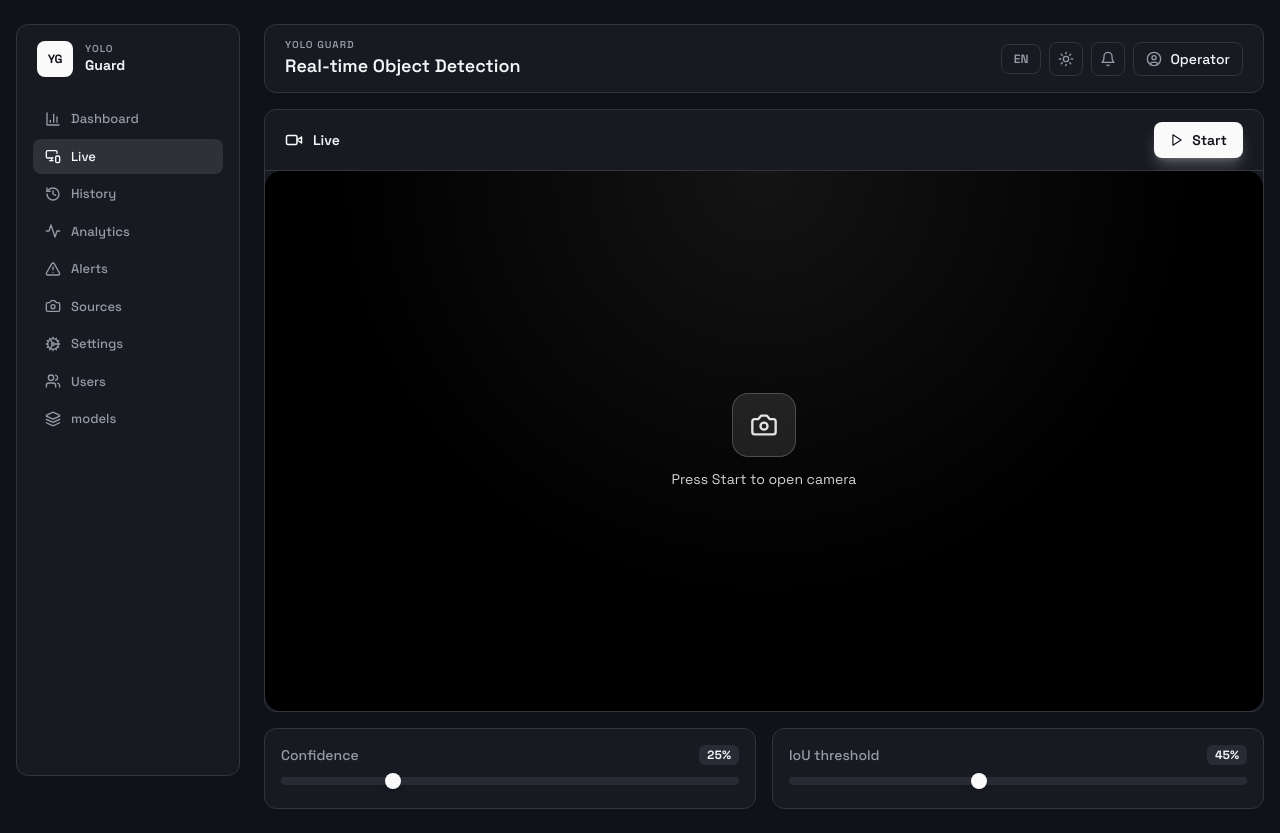
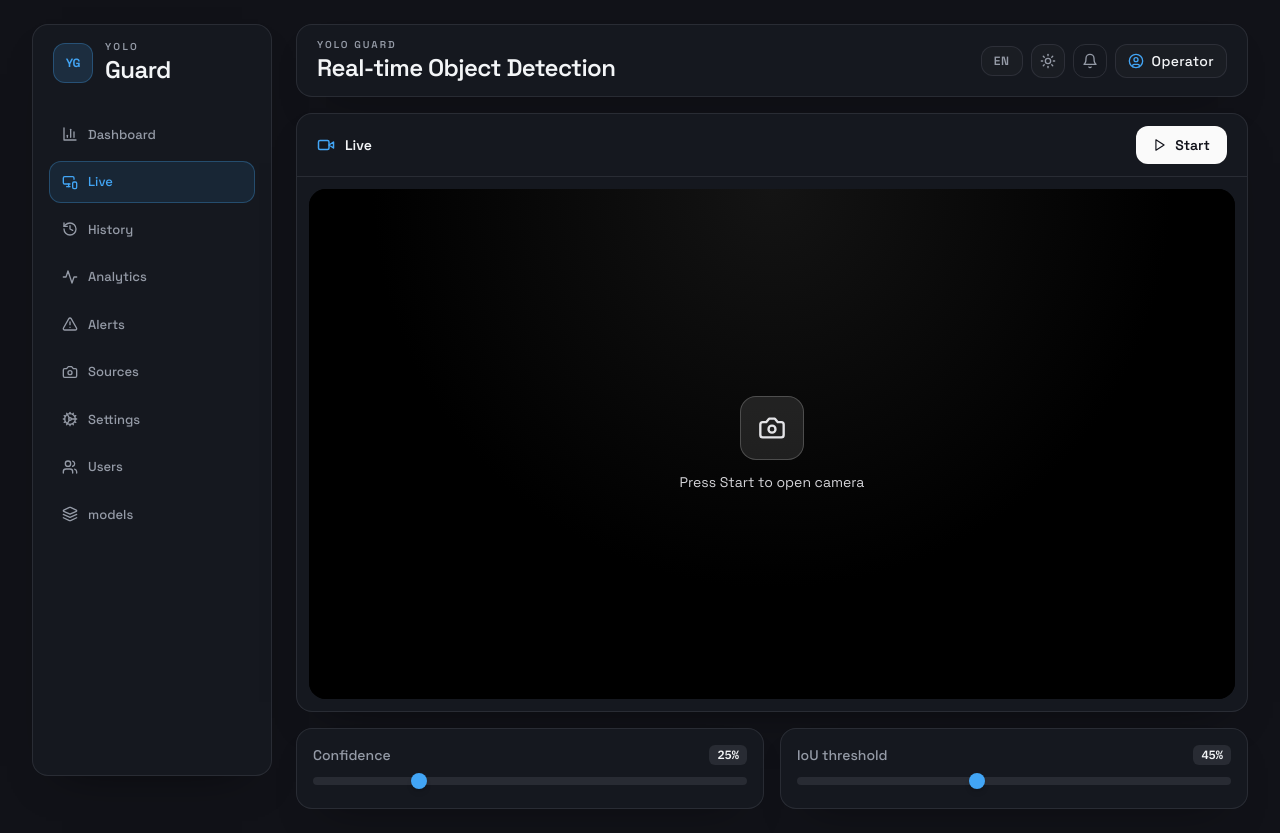
Before and after one commit to KapaSique/YOLO-detection, a Next.js app in the folder frontend/: page /live in a window 1280 px wide. Built offline with nearby package versions, Linux system fonts and the light colour scheme.

Commit message:
codex check

```diff
--- a/frontend/src/app/live/page.tsx
+++ b/frontend/src/app/live/page.tsx
@@ -27,25 +27,24 @@ export default function LivePage() {
 
   return (
     <div className="min-h-screen bg-background text-foreground">
-      <div className="mx-auto flex max-w-[1400px] gap-6 px-4 py-6">
+      <div className="mx-auto flex max-w-[1400px] gap-6 px-4 py-6 lg:px-8">
         <Sidebar />
 
         <main className="flex-1 space-y-4">
           <Header />
 
           <div className="space-y-4">
-            {/* Video card */}
-            <div className="overflow-hidden rounded-xl border border-border bg-card shadow-sm">
-              <div className="flex items-center justify-between border-b border-border px-5 py-3">
+            <div className="surface-card overflow-hidden rounded-2xl">
+              <div className="flex items-center justify-between border-b border-border/70 px-5 py-3">
                 <div className="flex items-center gap-2.5 text-sm font-semibold text-card-foreground">
-                  <Video size={18} className="text-primary" />
+                  <Video size={18} className="text-accent" />
                   {t("live")}
                 </div>
                 <button
-                  className={`flex items-center gap-2 rounded-lg px-4 py-2 text-sm font-semibold transition-all ${
+                  className={`flex items-center gap-2 rounded-xl px-4 py-2 text-sm font-semibold transition ${
                     running
-                      ? "bg-red-500 text-white shadow-lg shadow-red-500/25 hover:bg-red-600"
-                      : "bg-primary text-primary-foreground shadow-lg shadow-primary/25 hover:brightness-110"
+                      ? "border border-red-300/20 bg-red-500/90 text-white hover:bg-red-500"
+                      : "border border-primary/20 bg-primary text-primary-foreground hover:opacity-95"
                   }`}
                   onClick={handleToggle}
                 >
@@ -55,28 +54,27 @@ export default function LivePage() {
               </div>
 
               {error && (
-                <div className="flex items-center gap-2 border-b border-border bg-red-500/10 px-5 py-2.5 text-sm text-red-500">
+                <div className="flex items-center gap-2 border-b border-red-500/20 bg-red-500/10 px-5 py-2.5 text-sm text-red-400">
                   <AlertCircle size={16} />
                   {error}
                 </div>
               )}
 
-              <div className="aspect-video max-h-[540px] w-full">
+              <div className="aspect-video max-h-[540px] w-full p-3">
                 <WebcamFeed running={running} onError={handleError} />
               </div>
             </div>
 
-            {/* Controls */}
             <div className="grid grid-cols-1 gap-4 md:grid-cols-2">
-              <div className="space-y-3 rounded-xl border border-border bg-card p-4 shadow-sm">
+              <div className="surface-card space-y-3 rounded-2xl p-4">
                 <div className="flex items-center justify-between text-sm">
                   <span className="font-medium text-muted-foreground">{t("confThreshold")}</span>
-                  <span className="rounded-md bg-secondary px-2 py-0.5 text-xs font-bold tabular-nums">
+                  <span className="font-mono-ui rounded-md bg-secondary px-2 py-0.5 text-xs font-bold tabular-nums">
                     {Math.round(conf * 100)}%
                   </span>
                 </div>
                 <input
-                  className="h-2 w-full cursor-pointer appearance-none rounded-full bg-secondary accent-primary [&::-webkit-slider-thumb]:h-4 [&::-webkit-slider-thumb]:w-4 [&::-webkit-slider-thumb]:appearance-none [&::-webkit-slider-thumb]:rounded-full [&::-webkit-slider-thumb]:bg-primary [&::-webkit-slider-thumb]:shadow-md"
+                  className="h-2 w-full cursor-pointer appearance-none rounded-full bg-secondary accent-accent [&::-webkit-slider-thumb]:h-4 [&::-webkit-slider-thumb]:w-4 [&::-webkit-slider-thumb]:appearance-none [&::-webkit-slider-thumb]:rounded-full [&::-webkit-slider-thumb]:bg-accent [&::-webkit-slider-thumb]:shadow-md"
                   type="range"
                   min="0.05"
                   max="0.9"
@@ -85,15 +83,15 @@ export default function LivePage() {
                   onChange={(e) => setConf(parseFloat(e.target.value))}
                 />
               </div>
-              <div className="space-y-3 rounded-xl border border-border bg-card p-4 shadow-sm">
+              <div className="surface-card space-y-3 rounded-2xl p-4">
                 <div className="flex items-center justify-between text-sm">
                   <span className="font-medium text-muted-foreground">{t("iouThreshold")}</span>
-                  <span className="rounded-md bg-secondary px-2 py-0.5 text-xs font-bold tabular-nums">
+                  <span className="font-mono-ui rounded-md bg-secondary px-2 py-0.5 text-xs font-bold tabular-nums">
                     {Math.round(iou * 100)}%
                   </span>
                 </div>
                 <input
-                  className="h-2 w-full cursor-pointer appearance-none rounded-full bg-secondary accent-primary [&::-webkit-slider-thumb]:h-4 [&::-webkit-slider-thumb]:w-4 [&::-webkit-slider-thumb]:appearance-none [&::-webkit-slider-thumb]:rounded-full [&::-webkit-slider-thumb]:bg-primary [&::-webkit-slider-thumb]:shadow-md"
+                  className="h-2 w-full cursor-pointer appearance-none rounded-full bg-secondary accent-accent [&::-webkit-slider-thumb]:h-4 [&::-webkit-slider-thumb]:w-4 [&::-webkit-slider-thumb]:appearance-none [&::-webkit-slider-thumb]:rounded-full [&::-webkit-slider-thumb]:bg-accent [&::-webkit-slider-thumb]:shadow-md"
                   type="range"
                   min="0.1"
                   max="0.95"
--- a/frontend/src/app/page.tsx
+++ b/frontend/src/app/page.tsx
@@ -15,7 +15,7 @@ export default function HomePage() {
 
   return (
     <div className="min-h-screen bg-background text-foreground">
-      <div className="mx-auto flex max-w-[1400px] gap-6 px-4 py-6">
+      <div className="mx-auto flex max-w-[1400px] gap-6 px-4 py-6 lg:px-8">
         <Sidebar />
 
         <main className="flex-1 space-y-4">
--- a/frontend/src/components/Header.tsx
+++ b/frontend/src/components/Header.tsx
@@ -10,23 +10,23 @@ export function Header() {
   const { t } = useTranslation();
 
   return (
-    <header className="flex items-center justify-between rounded-xl border border-border bg-card px-5 py-3 shadow-sm">
+    <header className="surface-card flex items-center justify-between rounded-2xl px-5 py-3">
       <div>
-        <p className="text-[10px] font-semibold uppercase tracking-widest text-muted-foreground">{t("welcome")}</p>
-        <h1 className="text-lg font-semibold text-foreground">Real-time Object Detection</h1>
+        <p className="text-[10px] font-semibold uppercase tracking-[0.2em] text-muted-foreground">{t("welcome")}</p>
+        <h1 className="text-2xl font-semibold tracking-tight text-foreground">Real-time Object Detection</h1>
       </div>
       <div className="flex items-center gap-2">
         <LanguageSwitcher />
         <ThemeToggle />
         <button
-          className="rounded-lg border border-border p-2 text-muted-foreground transition-colors hover:bg-muted hover:text-foreground"
+          className="rounded-xl border border-border/80 p-2 text-muted-foreground transition-colors hover:bg-muted hover:text-foreground"
           aria-label="Notifications"
         >
           <Bell size={16} />
         </button>
-        <div className="flex items-center gap-2 rounded-lg border border-border px-3 py-1.5">
-          <CircleUser size={16} className="text-muted-foreground" />
-          <span className="text-sm font-medium">Operator</span>
+        <div className="flex items-center gap-2 rounded-xl border border-border/80 bg-muted/45 px-3 py-1.5">
+          <CircleUser size={16} className="text-accent" />
+          <span className="text-sm font-medium tracking-wide">Operator</span>
         </div>
       </div>
     </header>
--- a/frontend/src/components/LanguageSwitcher.tsx
+++ b/frontend/src/components/LanguageSwitcher.tsx
@@ -21,7 +21,7 @@ export function LanguageSwitcher() {
 
   return (
     <button
-      className="rounded-lg border border-border px-3 py-1.5 text-xs font-semibold text-muted-foreground transition-colors hover:bg-muted hover:text-foreground"
+      className="rounded-xl border border-border/80 bg-muted/45 px-3 py-1.5 text-xs font-semibold tracking-wider text-muted-foreground transition-colors hover:bg-muted hover:text-foreground"
       onClick={toggle}
       aria-label={t("language")}
     >
--- a/frontend/src/components/Sidebar.tsx
+++ b/frontend/src/components/Sidebar.tsx
@@ -22,18 +22,18 @@ export function Sidebar() {
   const { t } = useTranslation();
 
   return (
-    <aside className="sticky top-6 flex h-[calc(100vh-3rem)] w-56 shrink-0 flex-col gap-6 rounded-xl border border-border bg-card p-4 shadow-sm scrollbar-thin overflow-y-auto">
+    <aside className="surface-card scrollbar-thin sticky top-6 flex h-[calc(100vh-3rem)] w-60 shrink-0 flex-col gap-7 overflow-y-auto rounded-2xl p-4">
       <div className="flex items-center gap-3 px-1">
-        <div className="flex h-9 w-9 items-center justify-center rounded-lg bg-primary text-xs font-black tracking-tight text-primary-foreground">
+        <div className="flex h-10 w-10 items-center justify-center rounded-xl border border-accent/30 bg-accent/15 text-xs font-black tracking-tight text-accent">
           YG
         </div>
         <div className="leading-tight">
-          <div className="text-[10px] font-semibold uppercase tracking-widest text-muted-foreground">YOLO</div>
-          <div className="text-sm font-bold text-foreground">Guard</div>
+          <div className="text-[10px] font-semibold uppercase tracking-[0.24em] text-muted-foreground">YOLO</div>
+          <div className="text-2xl font-semibold tracking-tight text-foreground">Guard</div>
         </div>
       </div>
 
-      <nav className="flex-1 space-y-0.5">
+      <nav className="flex-1 space-y-1.5">
         {navItems.map((item) => {
           const Icon = item.icon;
           const active = pathname === item.href;
@@ -41,13 +41,13 @@ export function Sidebar() {
             <Link
               key={item.href}
               href={item.href}
-              className={`group flex items-center gap-2.5 rounded-lg px-3 py-2 text-[13px] font-medium transition-colors ${
+              className={`group flex items-center gap-2.5 rounded-xl px-3 py-2.5 text-[13px] font-medium transition-colors ${
                 active
-                  ? "bg-primary/10 text-primary"
-                  : "text-muted-foreground hover:bg-muted hover:text-foreground"
+                  ? "border border-accent/30 bg-accent/10 text-accent"
+                  : "border border-transparent text-muted-foreground hover:border-border/70 hover:bg-muted/60 hover:text-foreground"
               }`}
             >
-              <Icon size={16} className={active ? "text-primary" : "text-muted-foreground group-hover:text-foreground"} />
+              <Icon size={16} className={active ? "text-accent" : "text-muted-foreground group-hover:text-foreground"} />
               {t(item.labelKey)}
             </Link>
           );
--- a/frontend/src/components/StatCard.tsx
+++ b/frontend/src/components/StatCard.tsx
@@ -11,14 +11,14 @@ interface StatCardProps {
 
 export function StatCard({ title, value, secondary, icon }: StatCardProps) {
   return (
-    <div className="group rounded-xl border border-border bg-card p-4 shadow-sm transition-shadow hover:shadow-md">
+    <div className="surface-card group rounded-2xl p-4 transition-colors hover:border-accent/30">
       <div className="flex items-start justify-between gap-2">
         <div className="space-y-1">
-          <p className="text-[11px] font-semibold uppercase tracking-wider text-muted-foreground">{title}</p>
+          <p className="text-[11px] font-semibold uppercase tracking-[0.16em] text-muted-foreground">{title}</p>
           <p className="text-2xl font-bold tracking-tight text-card-foreground">{value}</p>
           {secondary && <p className="text-xs text-muted-foreground">{secondary}</p>}
         </div>
-        <div className="flex h-9 w-9 shrink-0 items-center justify-center rounded-lg bg-primary/10 text-primary">
+        <div className="flex h-9 w-9 shrink-0 items-center justify-center rounded-xl border border-accent/25 bg-accent/10 text-accent">
           {icon}
         </div>
       </div>
--- a/frontend/src/components/ThemeToggle.tsx
+++ b/frontend/src/components/ThemeToggle.tsx
@@ -15,7 +15,7 @@ export function ThemeToggle() {
 
   return (
     <button
-      className="rounded-lg border border-border p-2 text-muted-foreground transition-colors hover:bg-muted hover:text-foreground"
+      className="rounded-xl border border-border/80 bg-muted/45 p-2 text-muted-foreground transition-colors hover:bg-muted hover:text-foreground"
       onClick={() => setTheme(next)}
       aria-label="Toggle theme"
     >
```
Also changed, not shown: frontend/src/components/EventList.tsx (+7 -7 lines).
